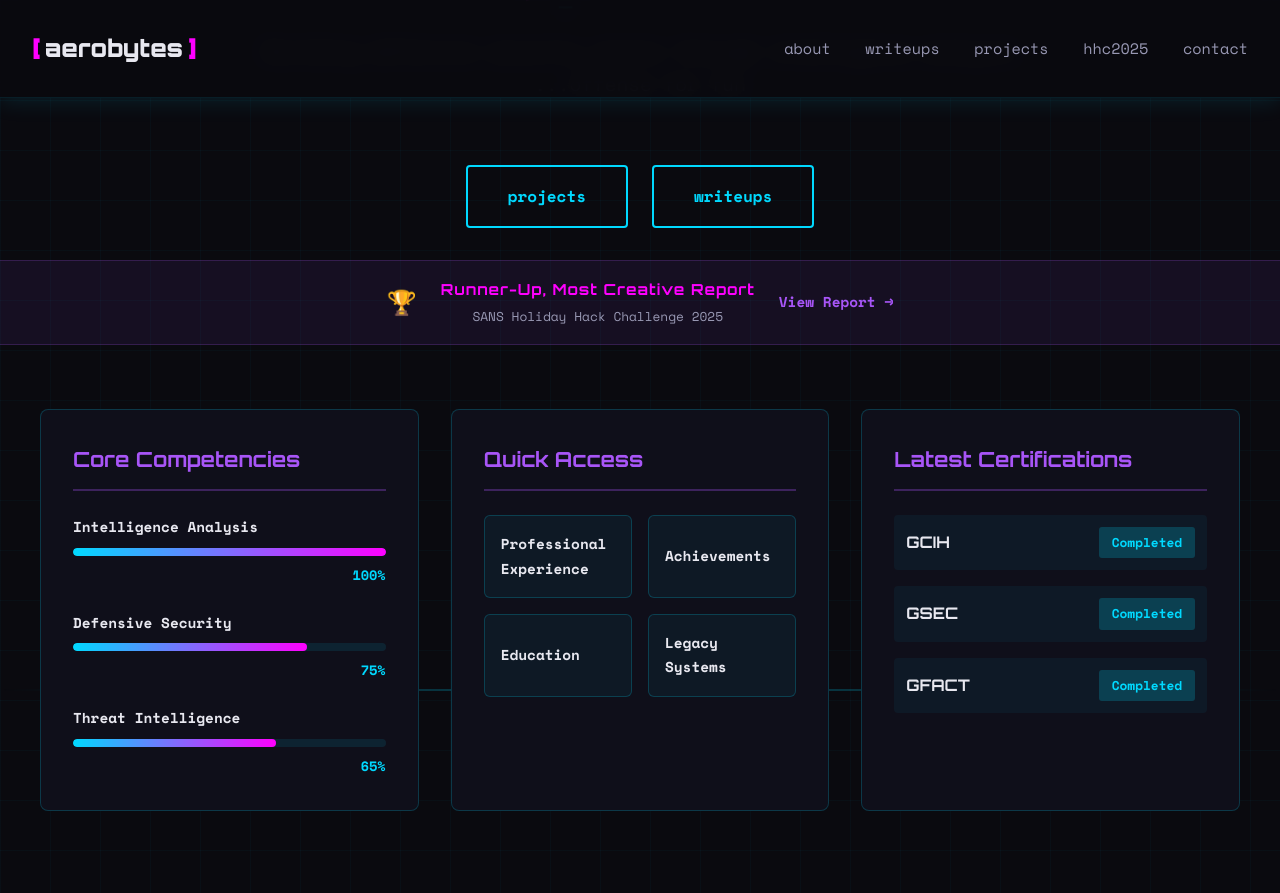
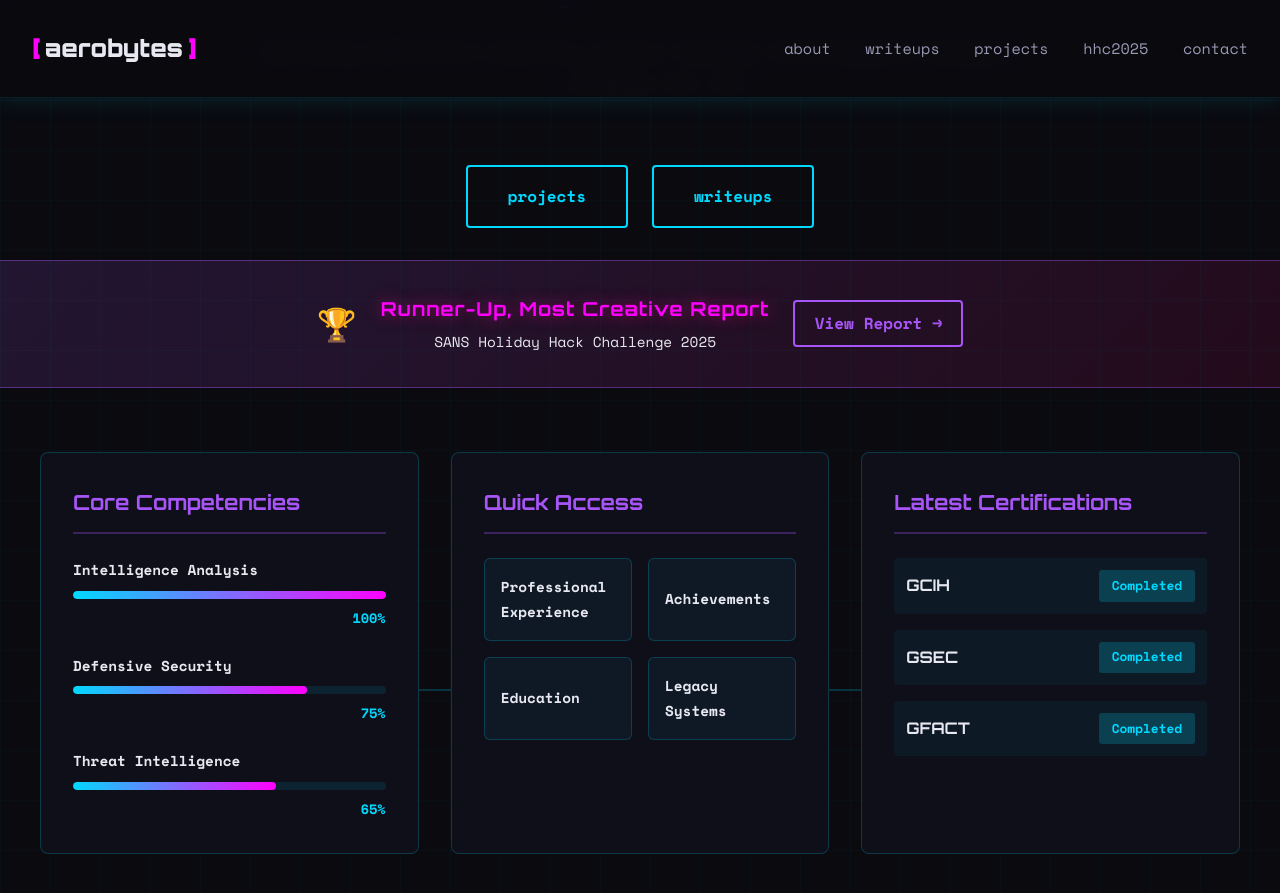
Before and after one commit to Aeronique/aerobytes-site, a Jekyll site: the page built from index.html, in a window 1280 px wide and 900 px high, scrolled down 666 px. Shown: the top 893 px of the window. Built offline with Jekyll 4.4.1, drawn with Linux system fonts in a browser that asks for light colours.

Commit message:
Update style.css

```diff
--- a/assets/css/style.css
+++ b/assets/css/style.css
@@ -2487,10 +2487,11 @@ section[id] {
    HOLIDAY HACK CALLOUT
    =================================== */
 .hhc-callout {
-    padding: 1rem 2rem;
-    background: rgba(168, 85, 247, 0.08);
-    border-top: 1px solid rgba(168, 85, 247, 0.2);
-    border-bottom: 1px solid rgba(168, 85, 247, 0.2);
+    padding: 2rem 2rem;
+    margin: 0;
+    background: linear-gradient(135deg, rgba(168, 85, 247, 0.15), rgba(255, 20, 147, 0.1));
+    border-top: 1px solid rgba(168, 85, 247, 0.4);
+    border-bottom: 1px solid rgba(168, 85, 247, 0.4);
 }
 
 .hhc-callout-link {
@@ -2500,51 +2501,61 @@ section[id] {
     gap: 1.5rem;
     text-decoration: none;
     transition: all 0.3s ease;
-}
-
-    .hhc-callout-link:hover {
-        opacity: 0.8;
-    }
+    flex-wrap: wrap;
+}
+
+.hhc-callout-link:hover {
+    filter: brightness(1.2);
+}
 
 .hhc-trophy {
-    font-size: 1.5rem;
+    font-size: 2rem;
 }
 
 .hhc-text {
     display: flex;
     flex-direction: column;
     align-items: center;
-    gap: 0.2rem;
+    gap: 0.3rem;
 }
 
 .hhc-award {
     color: var(--cyber-magenta);
     font-family: var(--font-display);
-    font-size: 0.95rem;
+    font-size: 1.2rem;
     font-weight: 700;
     letter-spacing: 1px;
+    text-shadow: 0 0 15px rgba(255, 20, 147, 0.5);
 }
 
 .hhc-event {
-    color: var(--text-secondary);
-    font-size: 0.8rem;
+    color: var(--text-primary);
+    font-size: 0.9rem;
+    font-family: var(--font-mono);
 }
 
 .hhc-arrow {
     color: var(--cyber-purple);
+    font-family: var(--font-mono);
     font-weight: 700;
-    font-size: 0.9rem;
-    transition: transform 0.3s ease;
+    font-size: 1rem;
+    padding: 0.5rem 1.2rem;
+    border: 2px solid var(--cyber-purple);
+    border-radius: 4px;
+    transition: all 0.3s ease;
+    white-space: nowrap;
 }
 
 .hhc-callout-link:hover .hhc-arrow {
-    transform: translateX(5px);
+    background: var(--cyber-purple);
+    color: var(--dark-bg);
+    box-shadow: 0 0 20px rgba(168, 85, 247, 0.4);
 }
 
 @media (max-width: 640px) {
     .hhc-callout-link {
         flex-direction: column;
-        gap: 0.5rem;
         text-align: center;
-    }
-}
+        gap: 1rem;
+    }
+}
```
